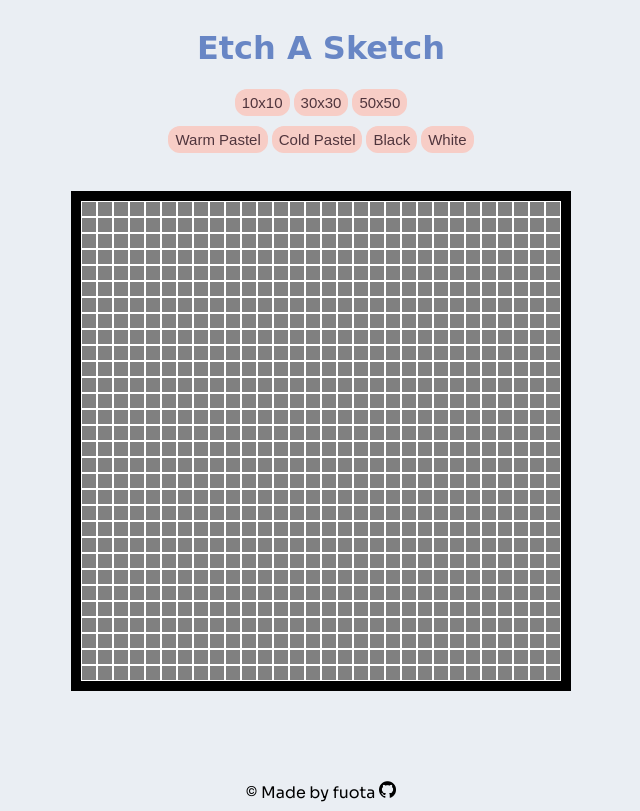
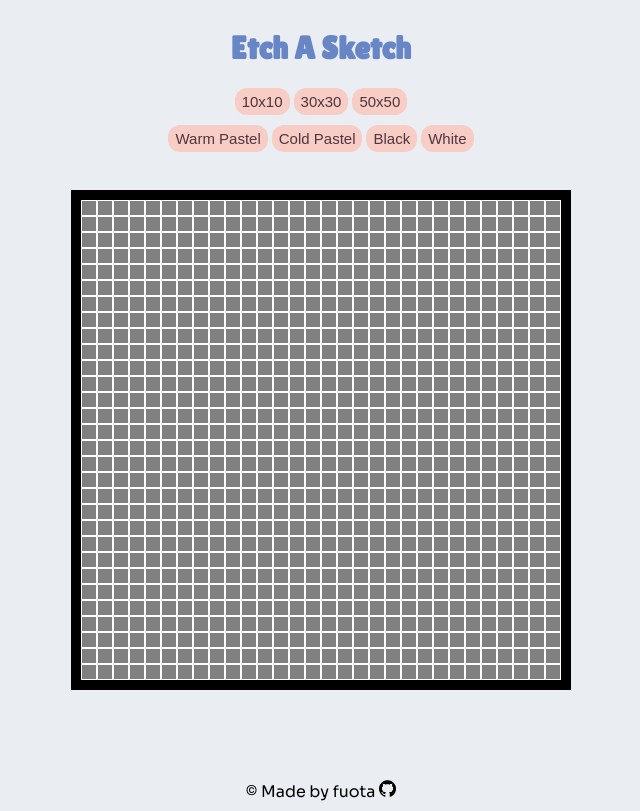
Before and after one commit to fuota/etch-a-sketch, a plain HTML site: page index.html in a window 1280 px wide. Shown: the whole page, without its empty margins (319-959 px from the left). Drawn offline with Linux system fonts and the light colour scheme.

Commit message:
Add font

```diff
--- a/index.html
+++ b/index.html
@@ -5,7 +5,11 @@
     <meta http-equiv="X-UA-Compatible" content="IE=edge">
     <meta name="viewport" content="width=device-width, initial-scale=1.0">
     <link rel="stylesheet" href="style.css">
-    <link href="https://fonts.googleapis.com/css2?family=Sora:wght@400;500;800&display=swap" rel="stylesheet">    <title>Etch A Sketch</title>
+    <link href="https://fonts.googleapis.com/css2?family=Sora:wght@400;500;800&display=swap" rel="stylesheet">
+    <link rel="preconnect" href="https://fonts.googleapis.com">
+    <link rel="preconnect" href="https://fonts.gstatic.com" crossorigin>
+    <link href="https://fonts.googleapis.com/css2?family=Lilita+One&family=Pacifico&family=Poppins:ital,wght@0,100;0,200;0,300;0,400;0,500;0,600;0,700;0,800;0,900;1,100;1,200;1,300;1,400;1,500;1,600;1,700;1,800;1,900&family=Satisfy&family=Sora:wght@400;500;800&display=swap" rel="stylesheet">
+    <title>Etch A Sketch</title>
 </head>
 <body>
     <h1> Etch A Sketch</h1>
```
